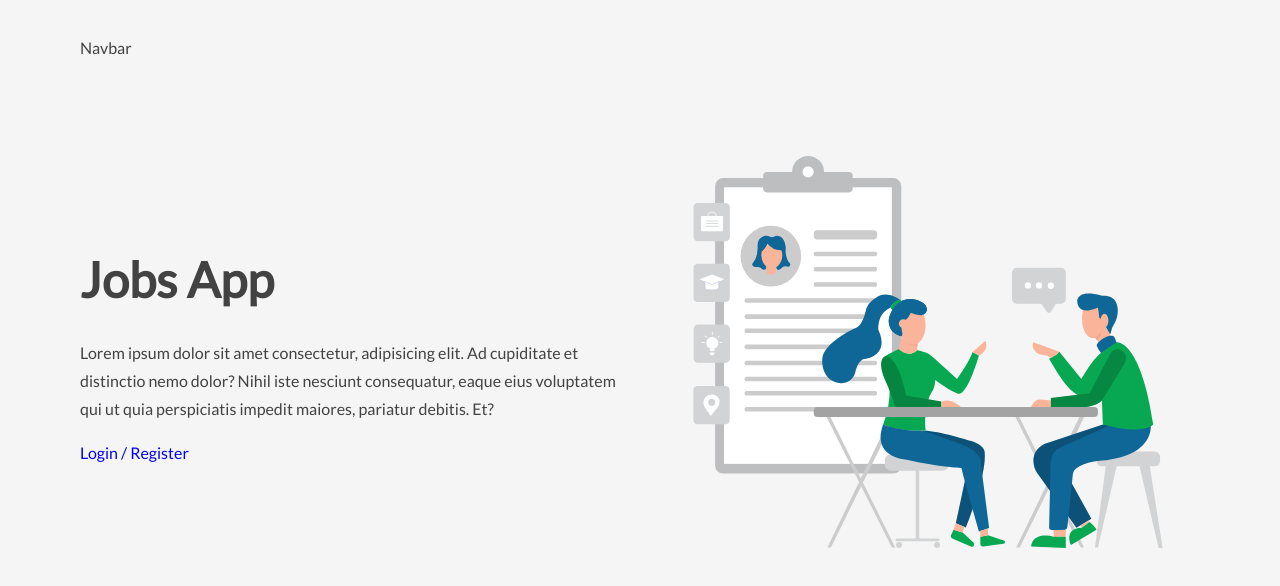
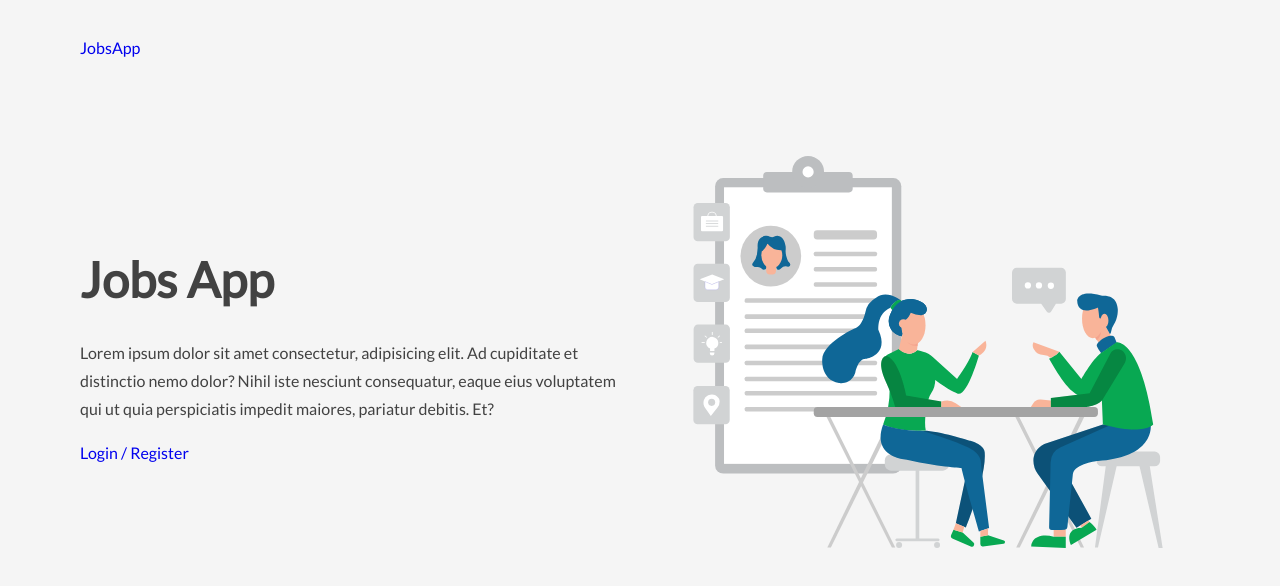
Before and after one commit to suchislif3/jobs-app, a React (Create React App) app in the folder client/: page / in a window 1280 px wide. Shown: the top 586 px of the page. Built offline with nearby package versions, Linux system fonts and the light colour scheme; no server answers.

Commit message:
navbar functional

```diff
--- a/client/src/components/Navbar.js
+++ b/client/src/components/Navbar.js
@@ -1,9 +1,23 @@
+import { Link } from "react-router-dom";
+import { useGlobalContext } from "../context/appContext";
 import { Wrapper } from "../styles/Navbar.styles";
+import { FaRegUserCircle } from "react-icons/fa";
+import { FiLogOut } from "react-icons/fi";
 
 const Navbar = () => {
+  const { user, logout } = useGlobalContext();
+
   return (
     <Wrapper>
-      <div>Navbar</div>
+      <Link to="/">JobsApp</Link>
+      {user && (
+        <div>
+          <FaRegUserCircle /> {user}
+          <button onClick={logout}>
+            Logout <FiLogOut />
+          </button>
+        </div>
+      )}
     </Wrapper>
   );
 };
```
